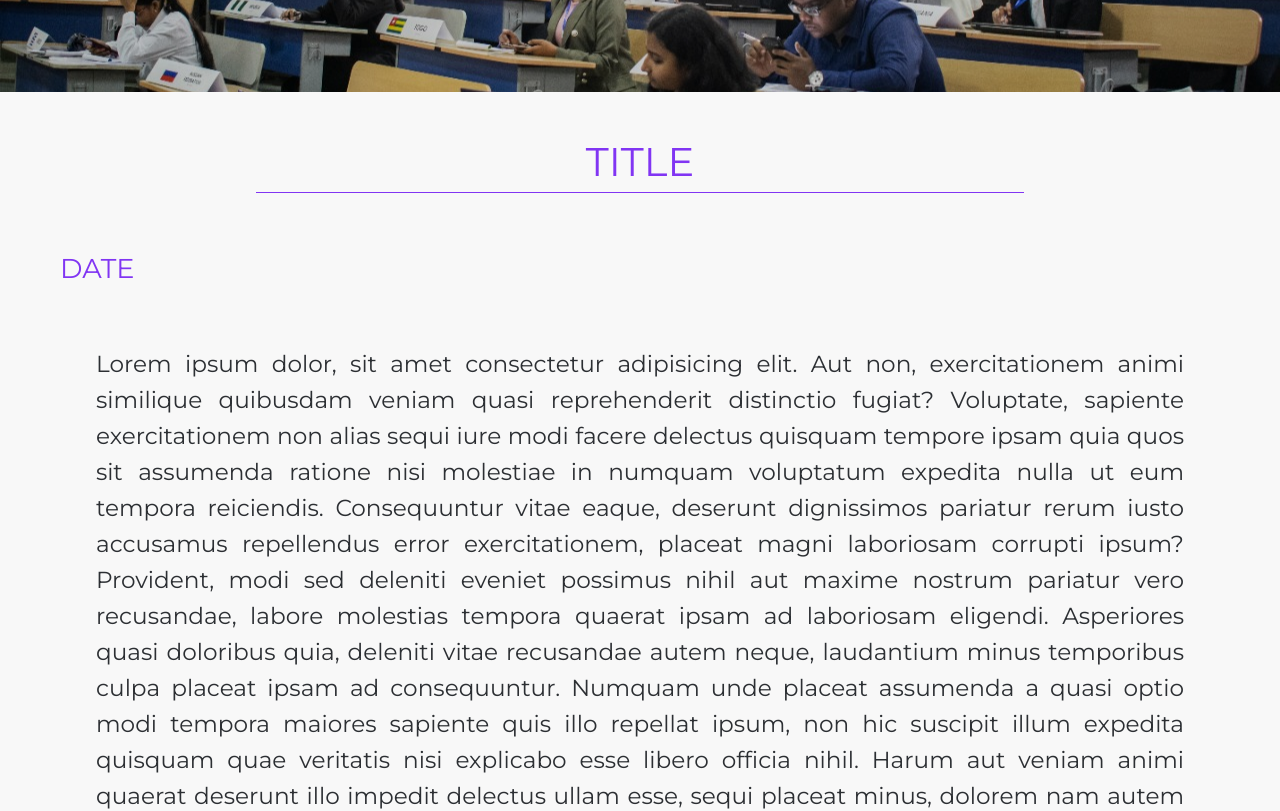
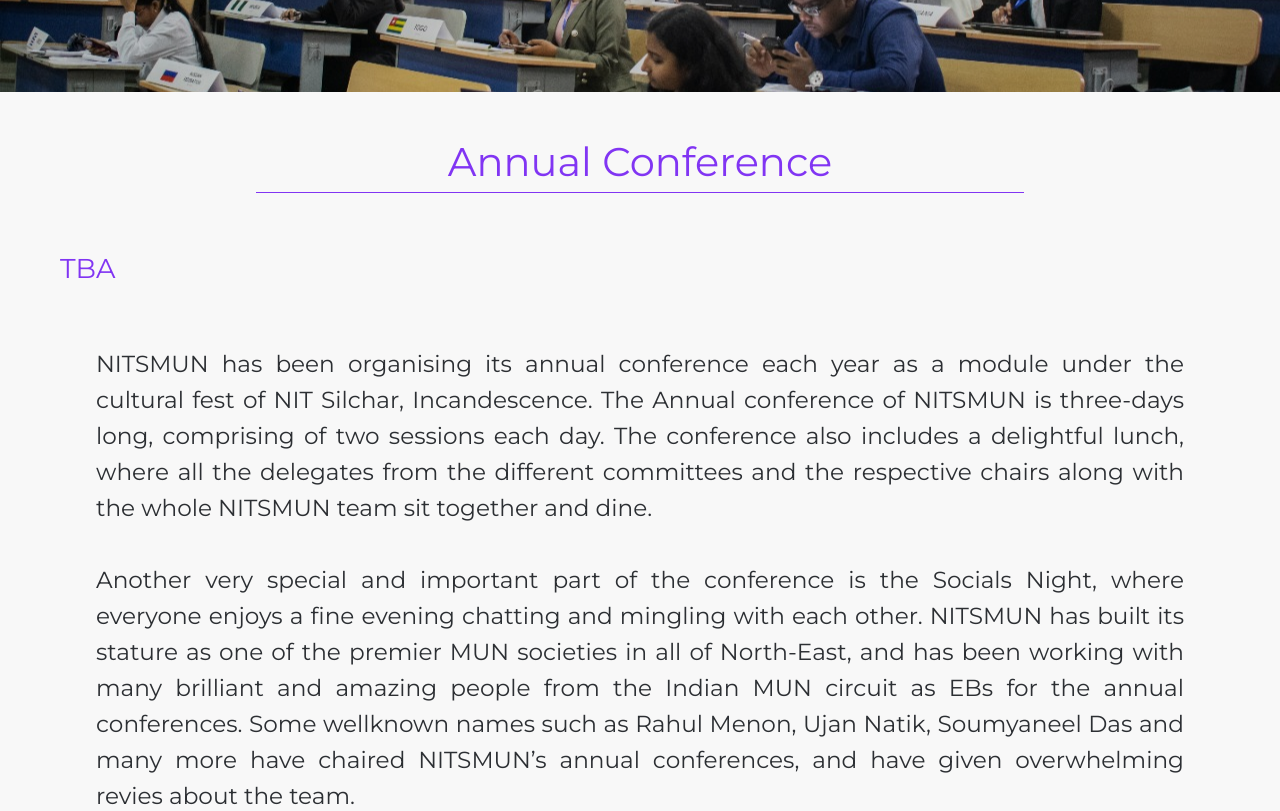
Before and after one commit to nitsmun/nitsmun2021-22, a React (Create React App) app: page /events/annual-conference in a window 1280 px wide. Shown: the part 300-1111 px from the top of the page. Built offline with nearby package versions, Linux system fonts and the light colour scheme.

Commit message:
added event comp + details as props

```diff
--- a/src/App.js
+++ b/src/App.js
@@ -13,6 +13,8 @@ const History = lazy(() => import('./components/screens/History'));
 const Team = lazy(() => import('./components/screens/Team'));
 const Error404 = lazy(() => import('./components/screens/Error404'));
 const AnnualConference = lazy(() => import('./components/screens/AnnualConference'));
+const GlobalVoicesMun = lazy(() => import('./components/screens/GlobalVoicesMun'));
+const MockMun = lazy(() => import('./components/screens/MockMun'));
 
 const Navbar = lazy(() => import('./components/Navbar'));
 const Footer = lazy(() => import('./components/Footer'));
@@ -74,6 +76,20 @@ function App() {
               />
             </Route>
 
+              {/*Global Voices MUN Conference*/}
+            <Route exact path="/events/global-voices-mun">
+              <GlobalVoicesMun
+                title="Global Voices MUN - NITS MUN"
+              />
+            </Route>
+
+              {/*Mock MUNs Conference*/}
+            <Route exact path="/events/mock-mun">
+            <MockMun
+              title="Mock MUNs - NITS MUN"
+            />
+            </Route>
+
             {/*404*/}
             <Route path="/">
               <Error404
--- /dev/null
+++ b/src/components/Events.jsx
@@ -0,0 +1,51 @@
+// *Hooks*
+import { Suspense } from "react";
+import { Link } from "react-router-dom";
+
+import Loading from "./Loading";
+
+// *CSS*
+import "./Events.css";
+
+const Events = (props) => {
+
+  const imgs = props.execBoard;
+  const details = props.eventDetails;
+
+  return (
+    <Suspense fallback={<Loading/>}>
+      <div className="event">
+        <div className="event-pic">
+          <img loading="lazy" src="/img/annualConf.jpeg" alt="Annual Conf" />
+        </div>
+
+        <div className="event-title">{props.title}</div>
+        <div className="event-date">{props.date}</div>
+
+        <div className="event-details">{
+          details.map(para => {
+            return(
+              <>
+                {para}<br/><br/>
+              </>
+            )
+          })
+        }</div>
+
+        <Link className="event-apply-btn" to={props.applyBtnLink}>Apply Now</Link>
+
+        <div className="event-exec-board">
+          <h3 className="event-exec-board-title">Executive Board :</h3>
+
+          {imgs.map(image => {
+            return(
+              <img loading="lazy" src={image} alt="Judge" />
+            )
+          })}
+        </div>
+      </div>
+    </Suspense>
+  );
+}
+
+export default Events;
--- a/src/components/Navbar.jsx
+++ b/src/components/Navbar.jsx
@@ -1,5 +1,6 @@
 import { useEffect, Suspense } from 'react';
 import {Link} from 'react-router-dom';
+import './scrollTop';
 
 // *CSS*
 import "./Navbar.css";
@@ -30,13 +31,6 @@ const Navbar = () => {
     nav();
 
     let menuClose = document.getElementById('menu-close');
-
-    /*
-    * Scroll to top when nav element is clicked
-    */
-    let scrollTopList = document.getElementsByClassName('scroll-top');
-    for(let i = 0; i<scrollTopList.length; i++)
-      scrollTopList[i].addEventListener('click', ()=> window.scrollTo(0, 0));
 
     /*
     * Close the navbar after nav element clicked in mobile
--- a/src/components/screens/AnnualConference.jsx
+++ b/src/components/screens/AnnualConference.jsx
@@ -1,11 +1,6 @@
 // *Hooks*
-import { useEffect, Suspense } from "react";
-import { Link } from "react-router-dom";
-
-import Loading from "../Loading";
-
-// *CSS*
-import "./AnnualConference.css";
+import { useEffect } from "react";
+import Events from '../Events';
 
 const AnnualConference = (props) => {
 
@@ -17,27 +12,27 @@ const AnnualConference = (props) => {
   }, [props.title]);
 
   return (
-    <Suspense fallback={<Loading/>}>
-      <div className="event">
-        <div className="event-pic">
-          <img loading="lazy" src="/img/annualConf.jpeg" alt="Annual Conf" />
-        </div>
+    <Events
+      title="Annual Conference"
+      bgpic="/img/annualConf.jpeg"
+      date="TBA"
 
-        <div className="event-title">TITLE</div>
-        <div className="event-date">DATE</div>
+      eventDetails= {[
+        `NITSMUN has been organising its annual conference each year as a module under the cultural fest of
+      NIT Silchar, Incandescence. The Annual conference of NITSMUN is three-days long, comprising of
+      two sessions each day. The conference also includes a delightful lunch, where all the delegates from
+      the different committees and the respective chairs along with the whole NITSMUN team sit together
+      and dine.`,
 
-        <div className="event-details">Lorem ipsum dolor, sit amet consectetur adipisicing elit. Aut non, exercitationem animi similique quibusdam veniam quasi reprehenderit distinctio fugiat? Voluptate, sapiente exercitationem non alias sequi iure modi facere delectus quisquam tempore ipsam quia quos sit assumenda ratione nisi molestiae in numquam voluptatum expedita nulla ut eum tempora reiciendis. Consequuntur vitae eaque, deserunt dignissimos pariatur rerum iusto accusamus repellendus error exercitationem, placeat magni laboriosam corrupti ipsum? Provident, modi sed deleniti eveniet possimus nihil aut maxime nostrum pariatur vero recusandae, labore molestias tempora quaerat ipsam ad laboriosam eligendi. Asperiores quasi doloribus quia, deleniti vitae recusandae autem neque, laudantium minus temporibus culpa placeat ipsam ad consequuntur. Numquam unde placeat assumenda a quasi optio modi tempora maiores sapiente quis illo repellat ipsum, non hic suscipit illum expedita quisquam quae veritatis nisi explicabo esse libero officia nihil. Harum aut veniam animi quaerat deserunt illo impedit delectus ullam esse, sequi placeat minus, dolorem nam autem sapiente?</div>
+      `Another very special and important part of the conference is the Socials Night, where
+      everyone enjoys a fine evening chatting and mingling with each other. NITSMUN has built its stature
+      as one of the premier MUN societies in all of North-East, and has been working with many brilliant
+      and amazing people from the Indian MUN circuit as EBs for the annual conferences. Some wellknown names such as Rahul Menon, Ujan Natik, Soumyaneel Das and many more have chaired
+      NITSMUN’s annual conferences, and have given overwhelming revies about the team.`]}
 
-        <Link className="event-apply-btn" to="/apply">Apply Now</Link>
-
-        <div className="event-exec-board">
-          <h3 className="event-exec-board-title">Executive Board :</h3>
-          <img loading="lazy" src="/img/judge2021_1.jpg" alt="Judge 1" />
-          <img loading="lazy" src="/img/judge2021_2.jpg" alt="Judge 2" />
-          <img loading="lazy" src="/img/judge2021_3.jpg" alt="Judge 3" />
-        </div>
-      </div>
-    </Suspense>
+      applyBtnLink="/apply"
+      execBoard={["/img/judge2021_1.jpg", "/img/judge2021_2.jpg", "/img/judge2021_3.jpg"]}
+    />
   );
 }
 
--- /dev/null
+++ b/src/components/screens/GlobalVoicesMun.jsx
@@ -0,0 +1,32 @@
+// *Hooks*
+import { useEffect } from "react";
+import Events from '../Events';
+
+const GlobalVoicesMun = (props) => {
+
+  useEffect(()=> {
+
+    // *Setting Up Page Title*
+    document.title = props.title;
+
+  }, [props.title]);
+
+  return (
+    <Events
+      title="Global Voices MUN"
+      bgpic="/img/annualConf.jpeg"
+      date="TBA"
+
+      eventDetails= {[
+        `NITSMUN has a strong international presence, with delegates from Singapore, Malaysia, and other nations attending the conferences. NITSMUN collaborated with The DAIS and many other MUN societies from across the country to host the 3rd conference of Global Voices MUN from November 21, 2020, to December 20, 2020, to commemorate The United Nations' 75th anniversary. The GVMUN program lasted a month and included a variety of conferences and free workshops.`,
+        `The conference of NITSMUN was explicitly held on December 5, 2020, which commenced after the speech of the honourable guest, Prof Sivaji Bandyopadhyay, Director of NIT Silchar. He congratulated NITSMUN for welcoming freshers into the MUNning and debating circuits. With the intention of sensitizing the students on SDGs, the committee of simulation was decided as UNESCO and the agenda, “Achieving Inclusive and Quality Education through equitable online learning for all, keeping in view socio-economic and cultural wellness”. Mr. Devesh Gupta, the founder of Emerge India, spoke at the end of the conference, emphasising the importance of public speaking and decision-making in MUNs. This collaboration intended to enhance youth awareness of global goals and find solutions to pressing challenges such as Climate Change, Gender Equality, and Quality Education.`,
+        `This was a global platform, and youth from all over the world participated. It was a successful event that brought together people from all backgrounds and perspectives to discuss and find solutions to the world's problems.`
+      ]}
+
+      applyBtnLink="/apply"
+      execBoard={["/img/judge2021_1.jpg", "/img/judge2021_2.jpg", "/img/judge2021_3.jpg"]}
+    />
+  );
+}
+
+export default GlobalVoicesMun;
--- /dev/null
+++ b/src/components/screens/MockMun.jsx
@@ -0,0 +1,35 @@
+// *Hooks*
+import { useEffect } from "react";
+import Events from '../Events';
+
+const MockMun = (props) => {
+
+  useEffect(()=> {
+
+    // *Setting Up Page Title*
+    document.title = props.title;
+
+  }, [props.title]);
+
+  return (
+    <Events
+      title="Mock MUNs"
+      bgpic="/img/annualConf.jpeg"
+      date="TBA"
+
+      eventDetails= {[
+        `Each year, NITSMUN conducts about one to two Mock MUN conferences for the freshmen to get
+        familiar with the rules and proceedings of a MUN conference.`,
+
+        `These conferences are chaired by the senior most members of the team and include a complete go through lesson of the rules and
+        proceedings of a MUN conference. These mock sessions prepare the freshmen students for the
+        annual conference. `,
+      ]}
+
+      applyBtnLink="/apply"
+      execBoard={["/img/judge2021_1.jpg", "/img/judge2021_2.jpg", "/img/judge2021_3.jpg"]}
+    />
+  );
+}
+
+export default MockMun;
--- /dev/null
+++ b/src/components/scrollTop.js
@@ -0,0 +1,3 @@
+let scrollTopList = document.getElementsByClassName('scroll-top');
+for(let i = 0; i<scrollTopList.length; i++)
+  scrollTopList[i].addEventListener('click', ()=> window.scrollTo(0, 0));
```
Also changed, not shown: src/components/Article.jsx (+26 -32 lines), src/components/Events.css (renamed from src/components/screens/AnnualConference.css).
